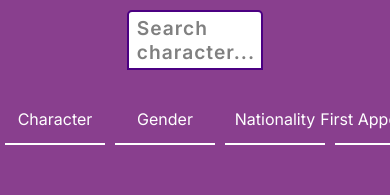
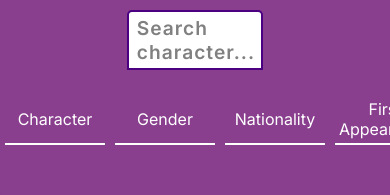
Before and after one commit to Marvinrn/Jojosdle, a Next.js app in the folder jojosdle/: page / in a window 390 px wide. Shown: the part 188-383 px from the top of the page. Built offline with nearby package versions, Linux system fonts and the light colour scheme.

Commit message:
fix: fix css responsive bugg where the list wasnt able to scroll horizontally for smaller screen size

```diff
--- a/jojosdle/src/styles/components/_characterList.scss
+++ b/jojosdle/src/styles/components/_characterList.scss
@@ -5,16 +5,16 @@
   align-items: center;
   justify-content: center;
   width: 100%; // ensure it takes full width of the container
-  overflow-x: auto; // enables horizontal scrolling if content overflows
+  // overflow-x: auto; // enables horizontal scrolling if content overflows
 
   &__titleList {
     padding-top: 25px;
     display: flex;
-    // justify-content: center;
-    // text-align: center;
-    // align-items: center;
+    justify-content: center;
+    text-align: center;
+    align-items: center;
     width: 100%; // ensure it takes full width of the container
-    white-space: nowrap; // prevents the list items from wrapping to the next line
+    // white-space: nowrap; // prevents the list items from wrapping to the next line
     flex-shrink: 0; // prevent resizing
   }
 
@@ -35,14 +35,16 @@
   &__listContainer {
     display: flex;
     flex-direction: column-reverse;
-    width: 100%;
-    overflow-y: auto;
+    text-align: center;
+    align-items: center;
+    // width: 100%;
   }
 
   &__list {
     margin: 5px 0px;
     display: flex;
-    // flex-wrap: wrap;
+    width: 100%;
+    flex-wrap: nowrap;
   }
 
   &__properties {
@@ -100,3 +102,18 @@
     }
   }
 }
+
+@media (max-width: 880px) {
+  .characterList {
+    &__titleList {
+      display: flex;
+      justify-content: initial;
+      text-align: initial;
+      align-items: normal;
+    }
+
+    &__listContainer {
+      width: 100%;
+    }
+  }
+}
```
